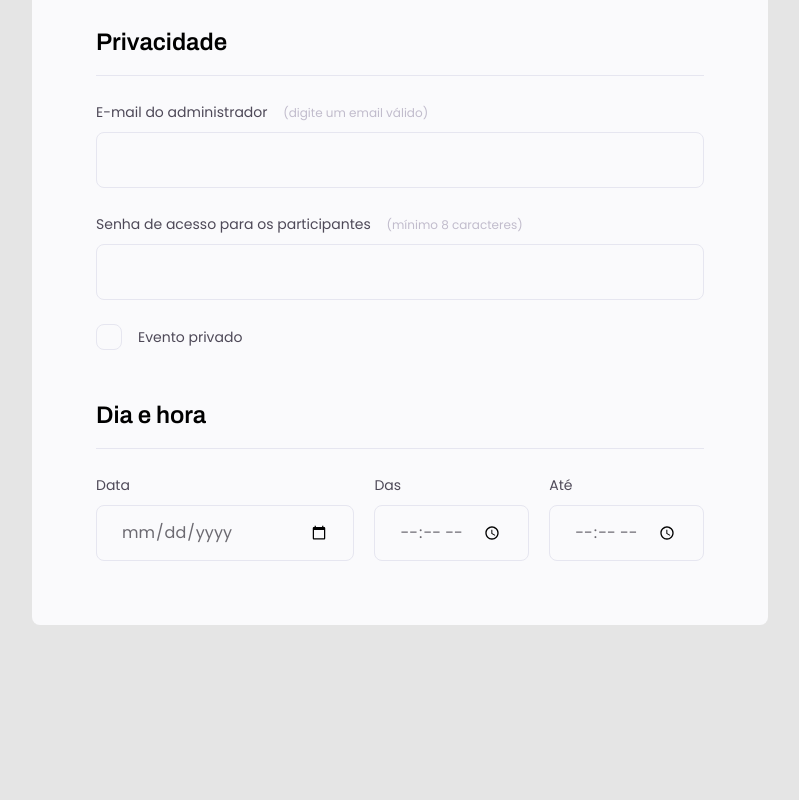
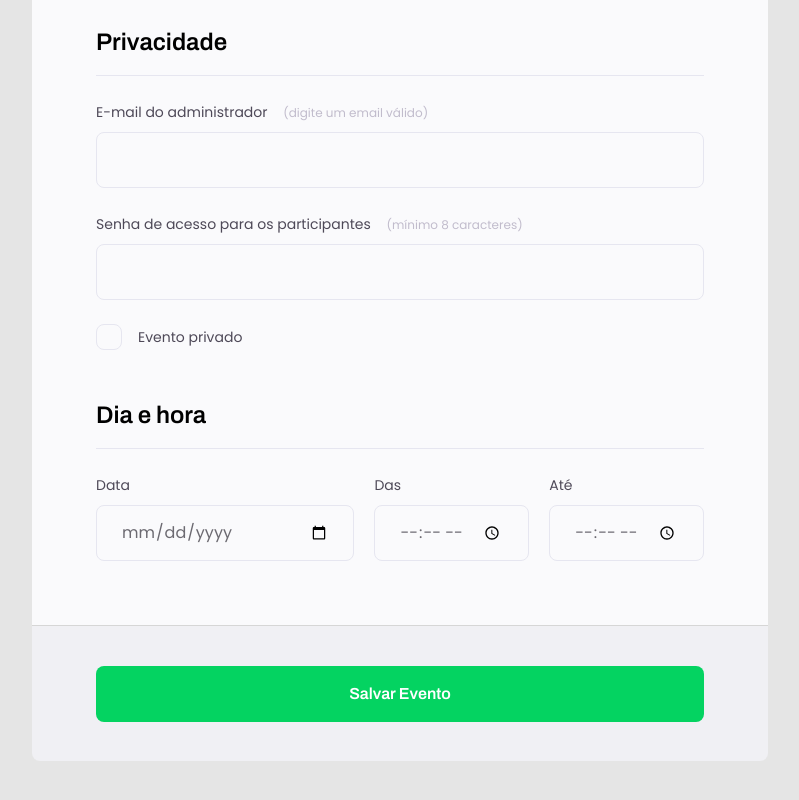
Before and after one commit to xH4rdzn/explorer_form_1, a plain HTML site: page index.html in a window 1280 px wide. Shown: the part 1082-1882 px from the top of the page, without its empty margins (240-1039 px from the left). Before the commit the page ends 1707 px from the top, so only its background shows below. Drawn offline with Linux system fonts and the light colour scheme.

Commit message:
finalizing project

```diff
--- a/index.html
+++ b/index.html
@@ -20,13 +20,13 @@
       <p>O primeiro passo, é preencher esse
         formulário de inscrição.</p>
     </header>
-    <form>
+    <form id="event-form">
       <fieldset>
         <div class="fieldset__wrapper">
           <legend>Informações do Evento</legend>
           <div class="input__wrapper">
             <label for="event-title">Título do evento <span>(mínimo 8 caracteres)</span></label>
-            <input type="text" id="event-title">
+            <input type="text" id="event-title" minlength="8" required>
           </div>
 
           <div class="input__wrapper">
@@ -64,7 +64,7 @@
           </div>
           <div class="input__wrapper">
             <label for="event-password">Senha de acesso para os participantes <span>(mínimo 8 caracteres)</span></label>
-            <input type="password" id="event-password">
+            <input type="password" id="event-password" minlength="8">
           </div>
 
           <div class="checkbox__wrapper">
@@ -94,7 +94,11 @@
           </div>
         </div>
       </fieldset>
+
     </form>
+    <footer>
+      <input class="btn" form="event-form" type="submit" value="Salvar Evento">
+    </footer>
   </div>
 </body>
 
--- a/style.css
+++ b/style.css
@@ -54,7 +54,7 @@ form {
   background-color: #fafafc;
   min-height: 300px;
   margin-top: 38px;
-  border-radius: 8px;
+  border-radius: 8px 8px 0 0;
   padding: 64px;
   display: flex;
   flex-direction: column;
@@ -177,3 +177,36 @@ fieldset {
 .checkbox__wrapper input:focus + label::before {
   outline: 2px solid #000;
 }
+
+footer{
+  background: #F0F0F4;
+  height: 136px;
+  display: flex;
+  flex-direction: column;
+  padding: 40px 64px;
+  margin-bottom: 100px;
+  border-top:1px solid #D6D6D6;
+  border-radius: 0 0 8px 8px;
+}
+
+footer .btn {
+  height: 56px;
+  padding: 15px 40px;
+  background: #04D361;
+  border-radius: 8px;
+  color: #fff;
+  border: 0;
+  cursor: pointer;
+  font-family: 'Archivo', sans-serif;
+  font-weight: 600;
+  font-size: 16px;
+  line-height: 26px;
+}
+
+footer .btn:hover {
+  background: #22c55e;
+}
+
+input:invalid {
+  border: 1px solid #FF1010;
+}
```
